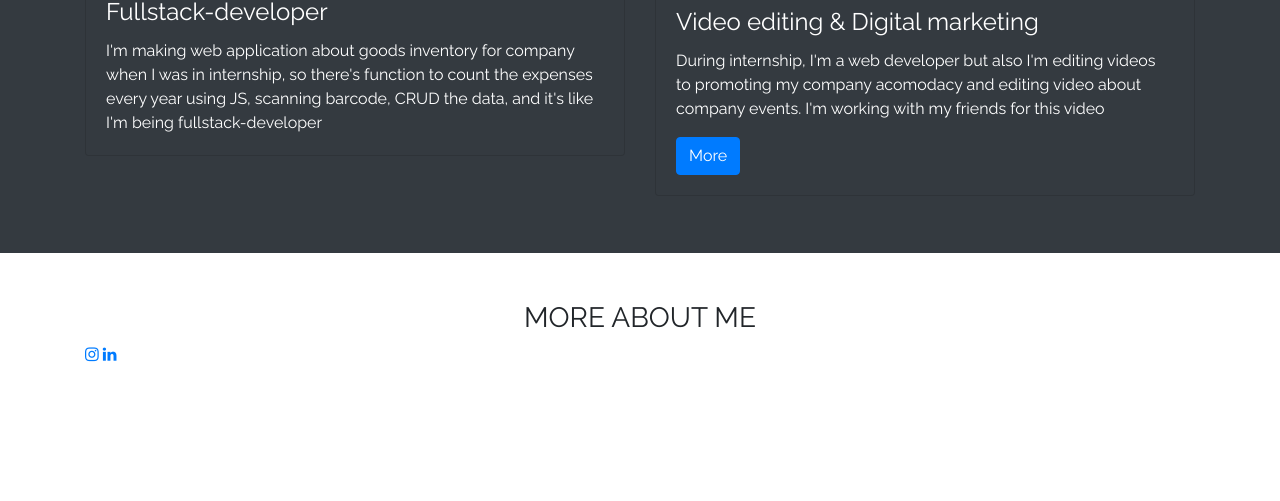
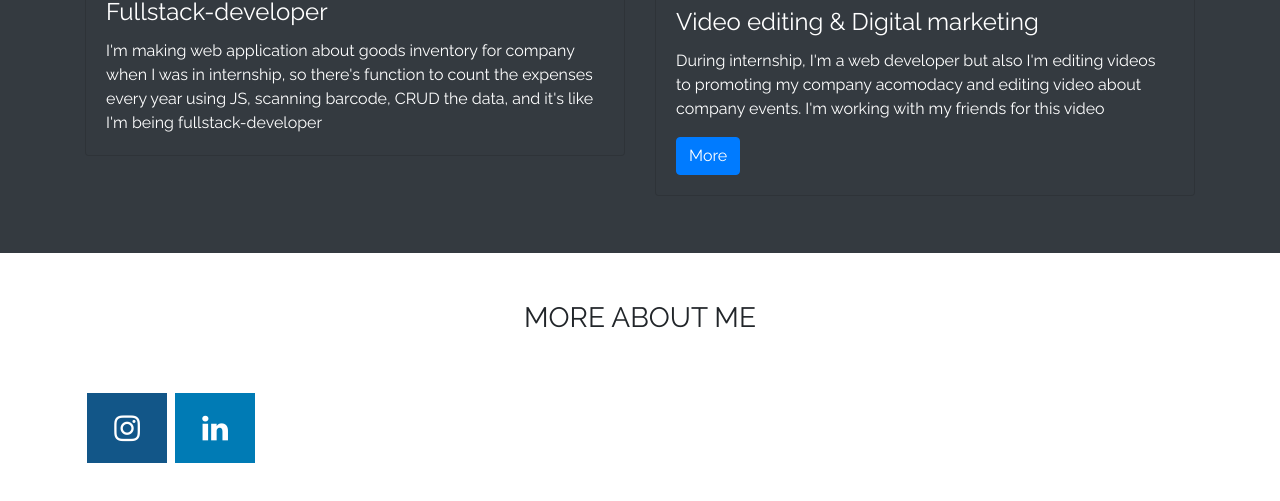
Before and after one commit to KatrinaAgni/KatrinaAgni.github.io, a plain HTML site: page index.html in a window 1280 px wide. Shown: the part 1929-2430 px from the top of the page. Before the commit the page ends 2344 px from the top, so only its background shows below. Drawn offline with nearby package versions, Linux system fonts and the light colour scheme.

Commit message:
Update style.css

```diff
--- a/style.css
+++ b/style.css
@@ -27,3 +27,24 @@ body {
     padding-top: 70px; /* Assuming your navbar height is 70px */
     scroll-margin-top: 70px; /* This will offset the scroll position */
   }
+  .fa {
+    padding: 20PX;
+    font-size: 30px;
+    width: 80px;
+    text-align: center;
+    text-decoration: none;
+    margin: 50px 2px;
+    align-items: center;
+  }
+
+  .fa:hover {
+      opacity: 0.7;
+  }
+  .fa-linkedin {
+    background: #007bb5;
+    color: white;
+  }
+  .fa-instagram {
+    background: #125688;
+    color: white;
+  }
```
